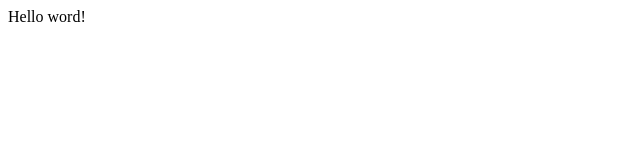
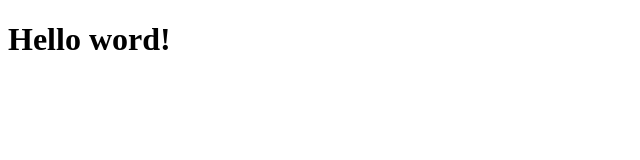
Before and after one commit to Fabio-Bianco/htmlcss-hello, a plain HTML site: page index.html in a window 1280 px wide. Shown: the whole page, without its empty margins (0-640 px from the left). Drawn offline with Linux system fonts and the light colour scheme.

Commit message:
fix hello word

```diff
--- a/index.html
+++ b/index.html
@@ -6,6 +6,7 @@
     <title>Document</title>
 </head>
 <body>
-    Hello word!
+    <h1>Hello word!</h1>
+
 </body>
 </html>
```
